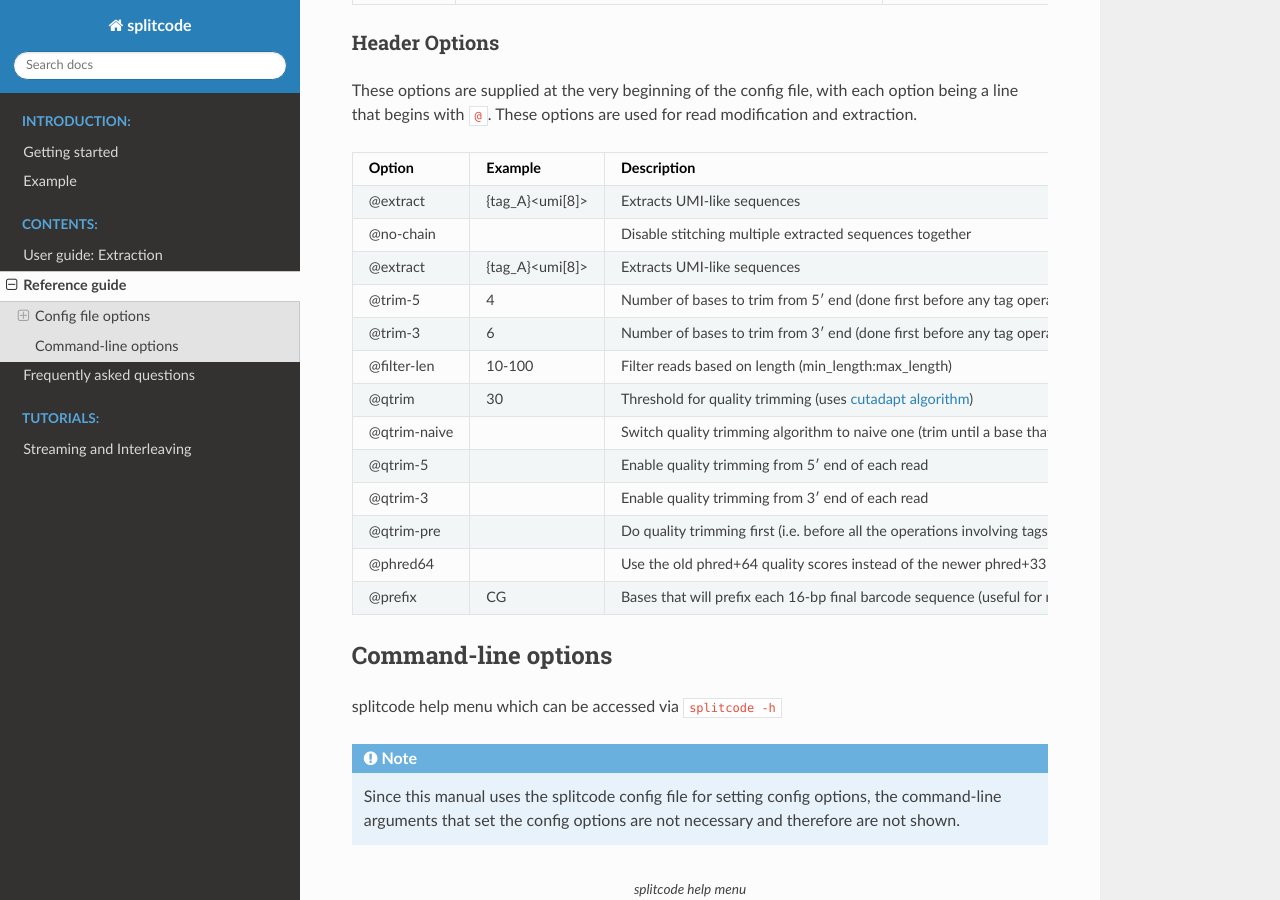
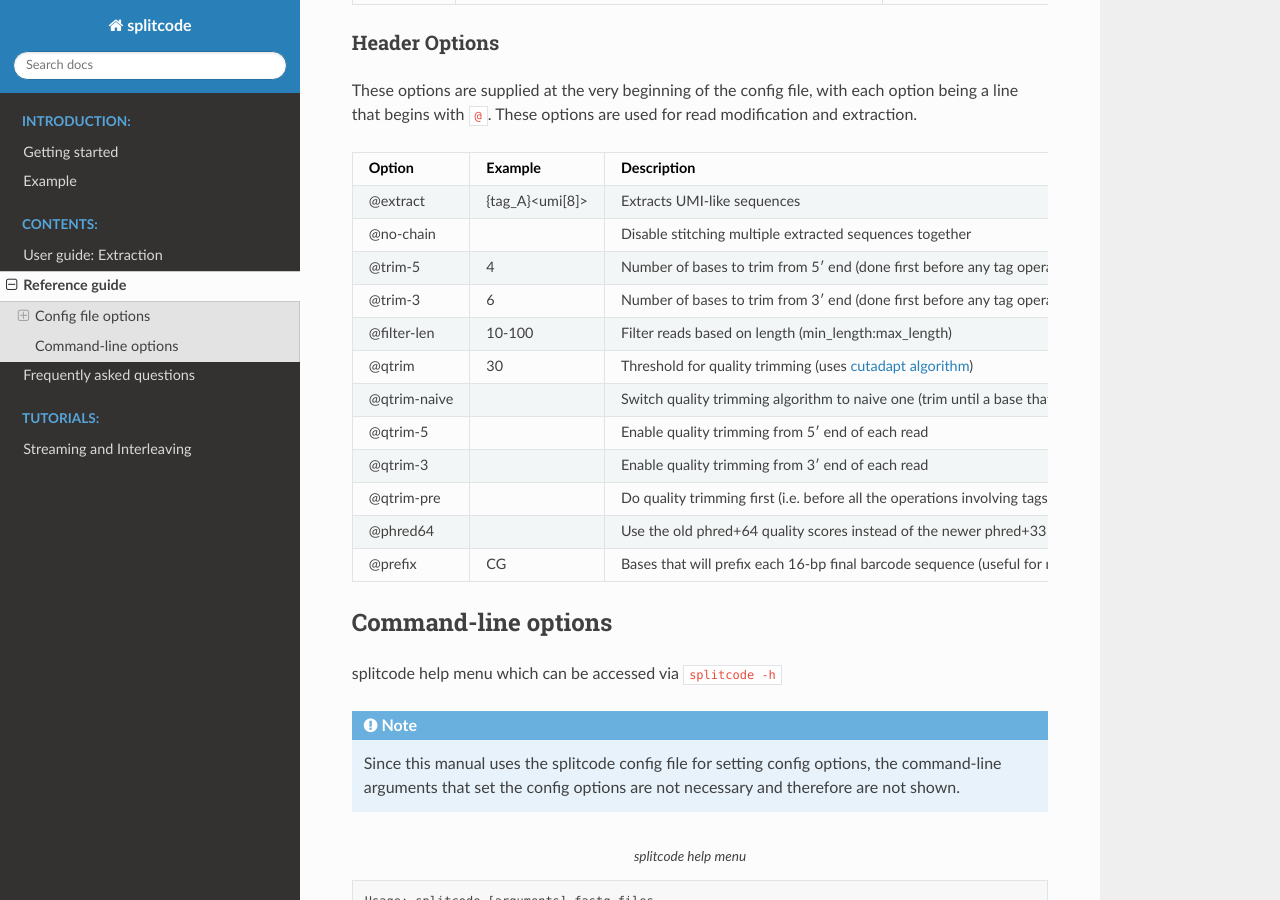
Before and after one commit to pachterlab/splitcode-tutorial, a Sphinx documentation site: the page built from docs/source/reference_guide.rst, in a window 1280 px wide and 900 px high, scrolled down 895 px. Built offline with Sphinx 7.4.7 and the Read the Docs theme 2.0.0, drawn with Linux system fonts in a browser that asks for light colours.

Commit message:
Update reference_guide.rst

```diff
--- a/docs/source/reference_guide.rst
+++ b/docs/source/reference_guide.rst
@@ -101,9 +101,6 @@
    * - @no-chain
      -
      - Disable stitching multiple extracted sequences together
-   * - @extract
-     - {tag_A}<umi[8]>
-     - Extracts UMI-like sequences
    * - @trim-5
      - 4
      - Number of bases to trim from 5′ end (done first before any tag operations or other trimming operations)
```
